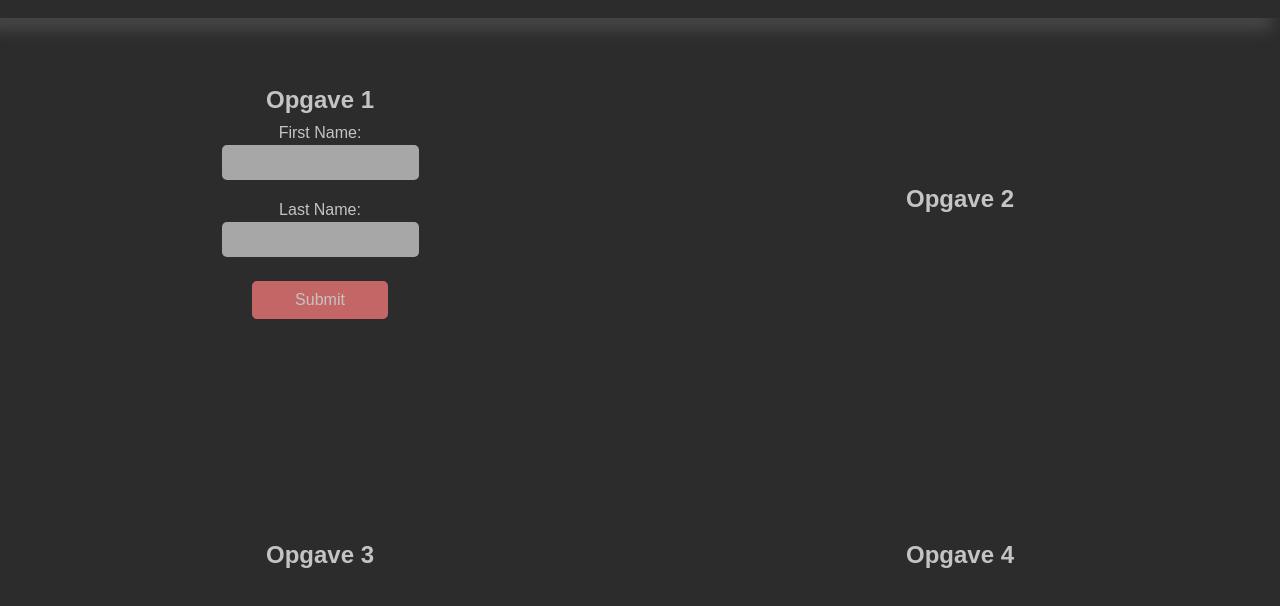
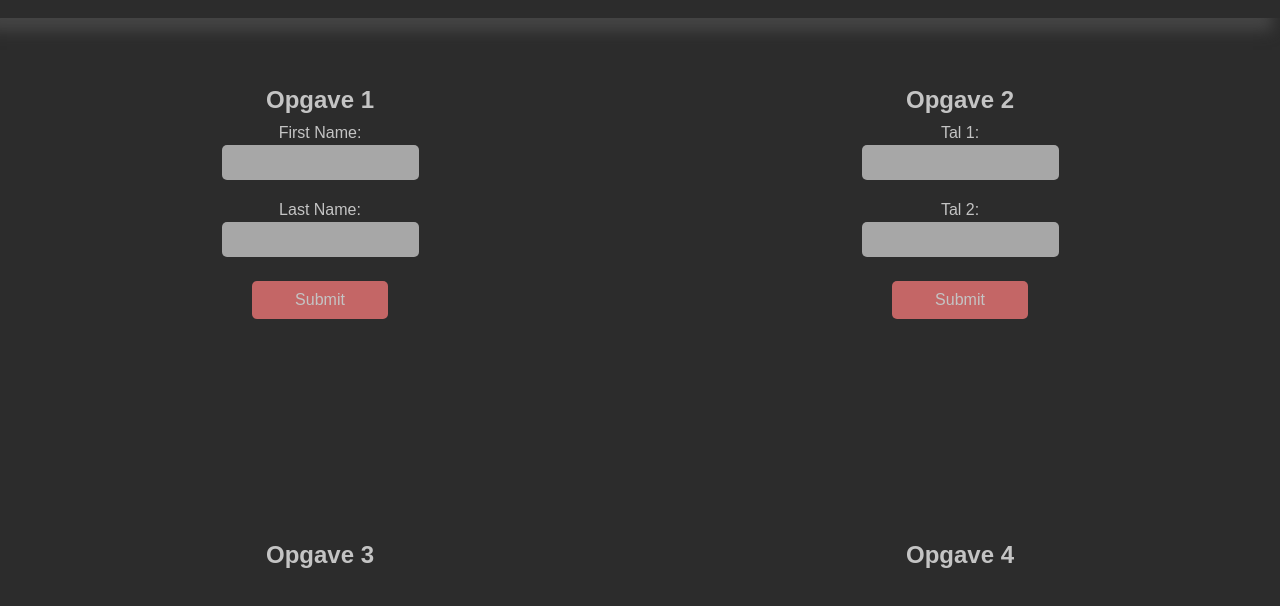
Before and after one commit to Its-Redd/Opgave---JavaScript---HTML-Forms, a plain HTML site: page index.html in a window 1280 px wide. Shown: the part 62-668 px from the top of the page. Drawn offline with Linux system fonts and the light colour scheme.

Commit message:
Update styles and form labels

```diff
--- a/CSS/style.css
+++ b/CSS/style.css
@@ -61,7 +61,7 @@ form input {
   border: none;
   border-radius: 5px;
   background-color: #a7a7a7;
-  color: rgb(196, 196, 196);
+  color: rgb(0, 0, 0);
 }
 
 form button {
--- a/SCRIPTS/script.js
+++ b/SCRIPTS/script.js
@@ -1,4 +1,7 @@
 let form1 = document.querySelector('#form1');
+let form2 = document.querySelector('#form2');
+let form3 = document.querySelector('#form3');
+let form4 = document.querySelector('#form4');
 
 form1.addEventListener('submit', function (e) {
   e.preventDefault();
@@ -9,3 +12,7 @@ form1.addEventListener('submit', function (e) {
   firstName1.value = '';
   lastName1.value = '';
 });
+
+form2.addEventListener('submit', function (e) {
+  e.preventDefault();
+});
--- a/index.html
+++ b/index.html
@@ -15,16 +15,22 @@
       <section class="opg1">
         <h2>Opgave 1</h2>
         <form id="form1">
-          <label for="firstName1">First Name: </label>
+          <label for="firstName1">First Name:</label>
           <input type="text" id="firstName1" name="firstName1" required /><br />
-          <label for="lastName1">Last Name: </label>
+          <label for="lastName1">Last Name:</label>
           <input type="text" id="lastName1" name="lastName1" required /><br />
           <button type="submit">Submit</button>
         </form>
       </section>
       <section class="opg2">
         <h2>Opgave 2</h2>
-        <form id="form2"></form>
+        <form id="form2">
+          <label for="number1">Tal 1:</label>
+          <input type="number" id="number1" name="number1" required /><br />
+          <label for="number2">Tal 2:</label>
+          <input type="number" id="number2" name="number2" required /><br />
+          <button type="submit">Submit</button>
+        </form>
       </section>
       <section class="opg3">
         <h2>Opgave 3</h2>
```
